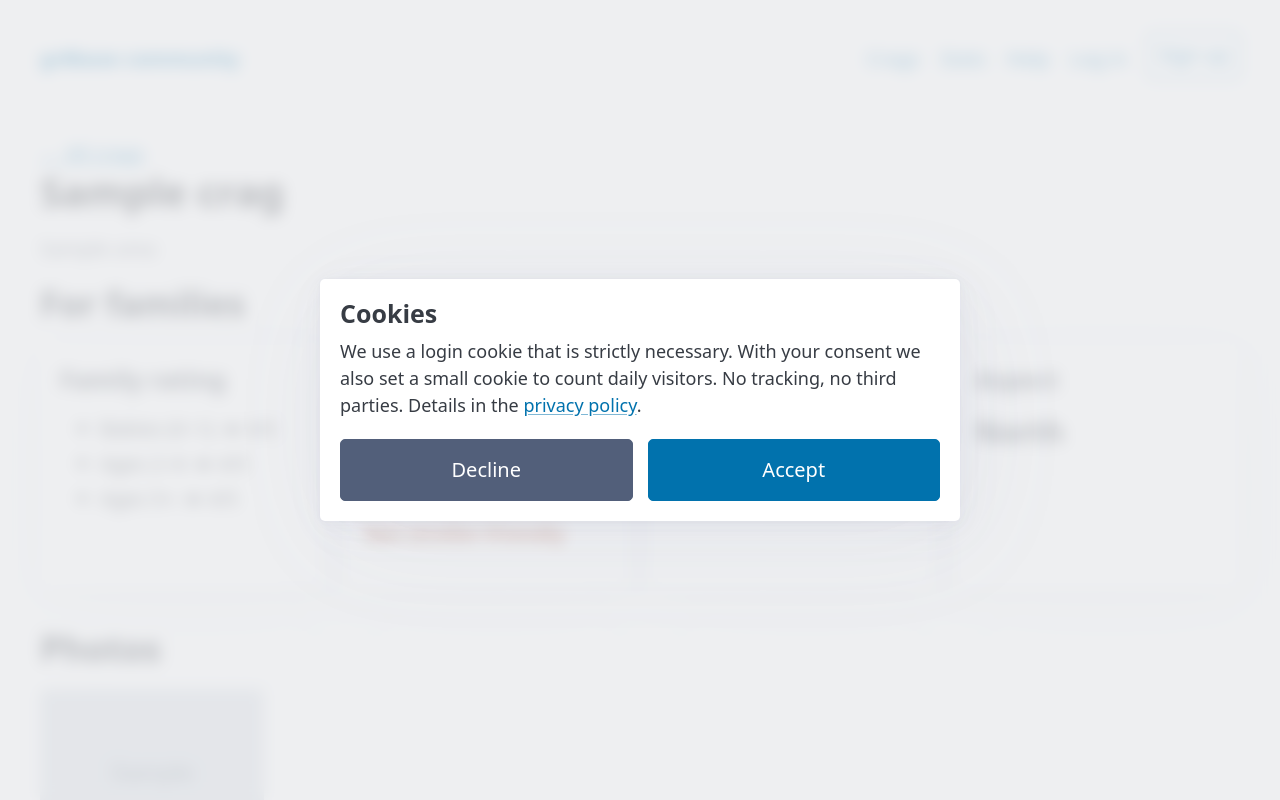
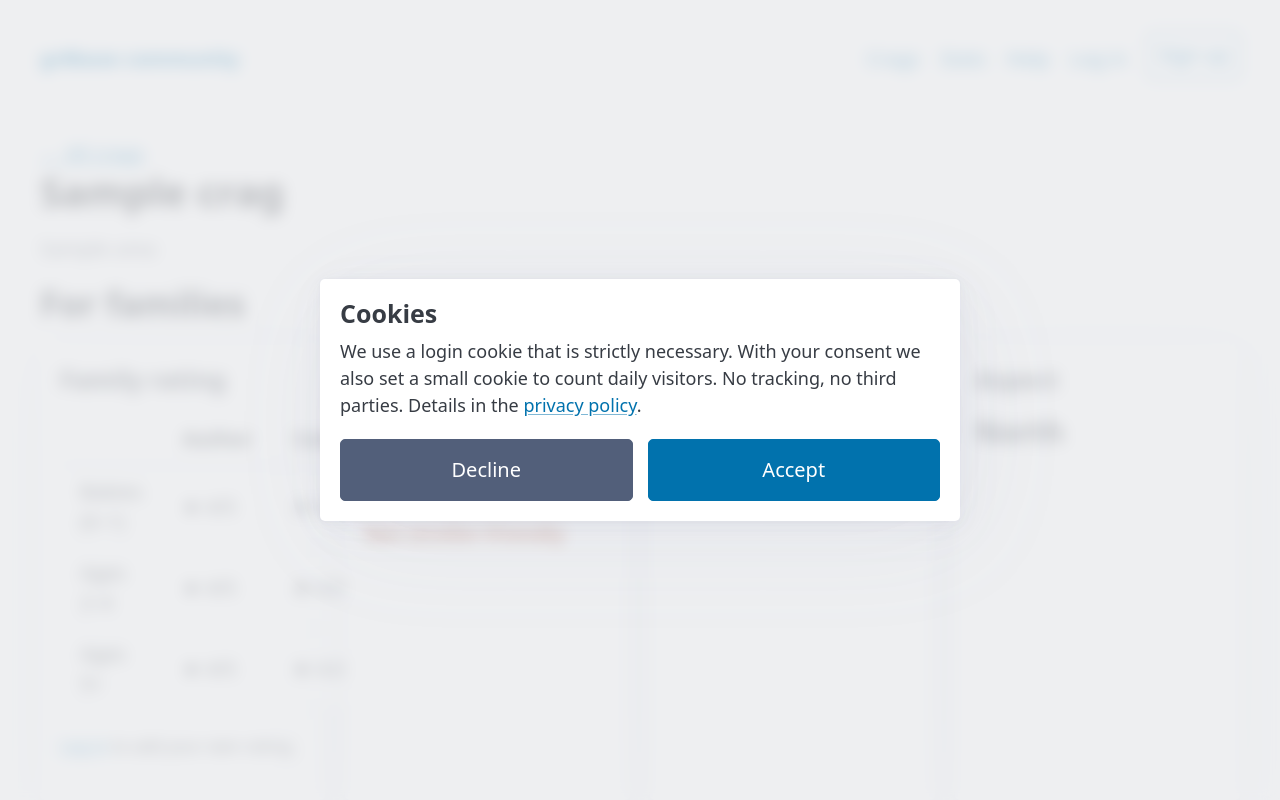
Before and after one commit to ripertio/gr8base-community, a Django app: page /crags/1/ in a window 1280 px wide. Run offline with Django 5.2, Linux system fonts and the light colour scheme; data comes from the database, SQL or seed files in the repository; tables that the repository leaves empty hold one stand-in row (values such as "Sample post"); grey boxes marked "Sample" are stand-in pictures; some libraries are stand-ins or nearby versions.

Commit message:
Add community crag ratings (#62)
* creating comment feature and creating dummy users to test

* Show community ratings on the crag list

* Move community rating button into a popup under the family rating

* adding community in dev data

---------

Co-authored-by: ripertio <ripert@duck.com>

```diff
--- a/crags/models.py
+++ b/crags/models.py
@@ -235,3 +235,31 @@ class Photo(models.Model):
 
     def __str__(self):
         return f"Photo of {self.crag.name}"
+
+
+class CragRating(models.Model):
+    """A community member's family rating of a crag (one row per user and crag)."""
+
+    crag = models.ForeignKey(Crag, on_delete=models.CASCADE, related_name="ratings")
+    user = models.ForeignKey(
+        settings.AUTH_USER_MODEL, on_delete=models.CASCADE, related_name="crag_ratings"
+    )
+    rating_babies = models.PositiveSmallIntegerField(
+        validators=[MinValueValidator(1), MaxValueValidator(5)], null=True, blank=True
+    )
+    rating_ages_2_4 = models.PositiveSmallIntegerField(
+        validators=[MinValueValidator(1), MaxValueValidator(5)], null=True, blank=True
+    )
+    rating_ages_5_plus = models.PositiveSmallIntegerField(
+        validators=[MinValueValidator(1), MaxValueValidator(5)], null=True, blank=True
+    )
+    created_at = models.DateTimeField(auto_now_add=True)
+    updated_at = models.DateTimeField(auto_now=True)
+
+    class Meta:
+        constraints = [
+            models.UniqueConstraint(fields=["crag", "user"], name="unique_rating_per_user"),
+        ]
+
+    def __str__(self):
+        return f"{self.user} → {self.crag}"
--- a/crags/templates/crags/crag_detail.html
+++ b/crags/templates/crags/crag_detail.html
@@ -47,12 +47,69 @@
 
         <article>
             <h4>Family rating</h4>
-            <ul>
-                <li>Babies (0–1): {% if crag.rating_babies %}★ {{ crag.rating_babies }}/5{% else %}–{% endif %}</li>
-                <li>Ages 2–4: {% if crag.rating_ages_2_4 %}★ {{ crag.rating_ages_2_4 }}/5{% else %}–{% endif %}</li>
-                <li>Ages 5+: {% if crag.rating_ages_5_plus %}★ {{ crag.rating_ages_5_plus }}/5{% else %}–{% endif %}</li>
-            </ul>
+            <table>
+                <thead>
+                    <tr><th></th><th>Author</th><th>Community</th></tr>
+                </thead>
+                <tbody>
+                    <tr>
+                        <th scope="row">Babies (0–1)</th>
+                        <td>{% if crag.rating_babies %}★ {{ crag.rating_babies }}/5{% else %}–{% endif %}</td>
+                        <td>{% if community.babies_n %}★ {{ community.babies|floatformat:1 }}/5 ({{ community.babies_n }}){% else %}–{% endif %}</td>
+                    </tr>
+                    <tr>
+                        <th scope="row">Ages 2–4</th>
+                        <td>{% if crag.rating_ages_2_4 %}★ {{ crag.rating_ages_2_4 }}/5{% else %}–{% endif %}</td>
+                        <td>{% if community.ages_2_4_n %}★ {{ community.ages_2_4|floatformat:1 }}/5 ({{ community.ages_2_4_n }}){% else %}–{% endif %}</td>
+                    </tr>
+                    <tr>
+                        <th scope="row">Ages 5+</th>
+                        <td>{% if crag.rating_ages_5_plus %}★ {{ crag.rating_ages_5_plus }}/5{% else %}–{% endif %}</td>
+                        <td>{% if community.ages_5_plus_n %}★ {{ community.ages_5_plus|floatformat:1 }}/5 ({{ community.ages_5_plus_n }}){% else %}–{% endif %}</td>
+                    </tr>
+                </tbody>
+            </table>
 
+            {% if can_rate %}
+                <button type="button" class="outline" onclick="document.getElementById('rate-dialog').showModal()">
+                    {% if my_rating %}Update your rating{% else %}Rate this crag{% endif %}
+                </button>
+                <dialog id="rate-dialog">
+                    <article>
+                        <header>
+                            <button type="button" aria-label="Close" rel="prev" onclick="this.closest('dialog').close()"></button>
+                            <h3>Rate {{ crag.name }}</h3>
+                        </header>
+                        <form method="post" action="{% url 'crags:rate' crag.pk %}">
+                            {% csrf_token %}
+                            <label>Babies (0–1)
+                                <select name="rating_babies">
+                                <option value="">–</option>
+                                {% for n in scores %}<option value="{{ n }}" {% if my_rating.rating_babies == n %}selected{% endif %}>{{ n }}</option>{% endfor %}
+                            </select>
+                            </label>
+                            <label>Ages 2–4
+                                <select name="rating_ages_2_4">
+                                <option value="">–</option>
+                                {% for n in scores %}<option value="{{ n }}" {% if my_rating.rating_ages_2_4 == n %}selected{% endif %}>{{ n }}</option>{% endfor %}
+                            </select>
+                            </label>
+                            <label>Ages 5+
+                                <select name="rating_ages_5_plus">
+                                <option value="">–</option>
+                                {% for n in scores %}<option value="{{ n }}" {% if my_rating.rating_ages_5_plus == n %}selected{% endif %}>{{ n }}</option>{% endfor %}
+                            </select>
+                            </label>
+                            <small>Leave an age blank if you don't know it.</small>
+                            <footer>
+                                <button type="submit">Save rating</button>
+                            </footer>
+                        </form>
+                    </article>
+                </dialog>
+            {% elif not user.is_authenticated and crag.status == "PUBLISHED" %}
+                <p><small><a href="{% url 'account_login' %}?next={{ request.path }}">Log in</a> to add your own rating.</small></p>
+            {% endif %}
         </article>
 
         <article>
@@ -118,6 +175,7 @@
 
         </article>
     </div>
+
 </section>
 
 <section>
--- a/crags/urls.py
+++ b/crags/urls.py
@@ -11,6 +11,7 @@ urlpatterns = [
     path("<int:pk>/", views.crag_detail, name="detail"),
     path("<int:pk>/edit/", views.crag_edit, name="edit"),
     path("<int:pk>/delete/", views.crag_delete, name="delete"),
+    path("<int:pk>/rate/", views.crag_rate, name="rate"),
     path("<int:pk>/photos/add/", views.photo_add, name="photo_add"),
     path("photos/<int:pk>/delete/", views.photo_delete, name="photo_delete"),
 ]
--- a/crags/views.py
+++ b/crags/views.py
@@ -3,12 +3,12 @@ import logging
 from django.contrib import messages
 from django.contrib.auth.decorators import login_required
 from django.core.exceptions import ValidationError
-from django.db.models import Q
+from django.db.models import Avg, Count, Q
 from django.shortcuts import get_object_or_404, redirect, render
 from django.views.decorators.http import require_POST
 
 from .forms import BulkPhotoForm, CragForm, process_image
-from .models import Area, Crag, Feature, Photo
+from .models import Area, Crag, CragRating, Feature, Photo
 
 logger = logging.getLogger(__name__)
 
@@ -109,7 +109,20 @@ def crag_list(request):
             Q(approach_features__slug=slug) | Q(base_features__slug=slug)
         )
 
-    crags = crags.distinct().order_by("name")
+    crags = list(crags.distinct().order_by("name"))
+    # Community averages in one query; set on the crags so the template stays simple
+    averages = {
+        row["crag_id"]: row
+        for row in CragRating.objects.filter(crag__in=crags)
+        .values("crag_id")
+        .annotate(
+            babies=Avg("rating_babies"),
+            ages_2_4=Avg("rating_ages_2_4"),
+            ages_5_plus=Avg("rating_ages_5_plus"),
+        )
+    }
+    for crag in crags:
+        crag.community = averages.get(crag.pk, {})
     areas = (
         Area.objects.filter(crags__status__in=Crag.PUBLIC_STATUSES)
         .distinct()
@@ -161,12 +174,32 @@ def crag_detail(request, pk):
     can_edit = request.user.is_authenticated and (
         request.user.is_staff or crag.created_by_id == request.user.id
     )
+    community = crag.ratings.aggregate(
+        babies=Avg("rating_babies"),
+        babies_n=Count("rating_babies"),
+        ages_2_4=Avg("rating_ages_2_4"),
+        ages_2_4_n=Count("rating_ages_2_4"),
+        ages_5_plus=Avg("rating_ages_5_plus"),
+        ages_5_plus_n=Count("rating_ages_5_plus"),
+    )
+    can_rate = (
+        request.user.is_authenticated
+        and crag.status == Crag.Status.PUBLISHED
+        and crag.created_by_id != request.user.id
+    )
+    my_rating = (
+        crag.ratings.filter(user=request.user).first() if can_rate else None
+    )
     return render(
         request,
         "crags/crag_detail.html",
         {
             "crag": crag,
             "can_edit": can_edit,
+            "community": community,
+            "can_rate": can_rate,
+            "my_rating": my_rating,
+            "scores": range(1, 6),
             "approach_features": approach_features,
             "approach_stroller_friendly": any(
                 feature.slug == "stroller_friendly"
@@ -179,6 +212,36 @@ def crag_detail(request, pk):
             ),
         },
     )
+
+
+@login_required
+@require_POST
+def crag_rate(request, pk):
+    crag = get_object_or_404(Crag.objects.published(), pk=pk)
+    if crag.created_by_id == request.user.id:
+        messages.error(request, "You cannot rate your own crag.")
+        return redirect("crags:detail", pk=pk)
+
+    values = {}
+    for field in ("rating_babies", "rating_ages_2_4", "rating_ages_5_plus"):
+        raw = request.POST.get(field, "")
+        if raw == "":
+            values[field] = None
+        elif raw in ("1", "2", "3", "4", "5"):
+            values[field] = int(raw)
+        else:
+            messages.error(request, "Invalid rating.")
+            return redirect("crags:detail", pk=pk)
+
+    if all(v is None for v in values.values()):
+        CragRating.objects.filter(crag=crag, user=request.user).delete()
+        messages.success(request, "Your rating was removed.")
+    else:
+        CragRating.objects.update_or_create(
+            crag=crag, user=request.user, defaults=values
+        )
+        messages.success(request, "Thanks for rating!")
+    return redirect("crags:detail", pk=pk)
 
 
 @login_required
```
Also changed, not shown: crags/admin.py (+7 -1 lines), crags/management/commands/seed_dev_users.py (+30 -2 lines), crags/templates/crags/crag_list.html (+6 -6 lines), crags/tests.py (+56 -1 lines), crags/migrations/0015_cragrating.py (added), 2 other files.
